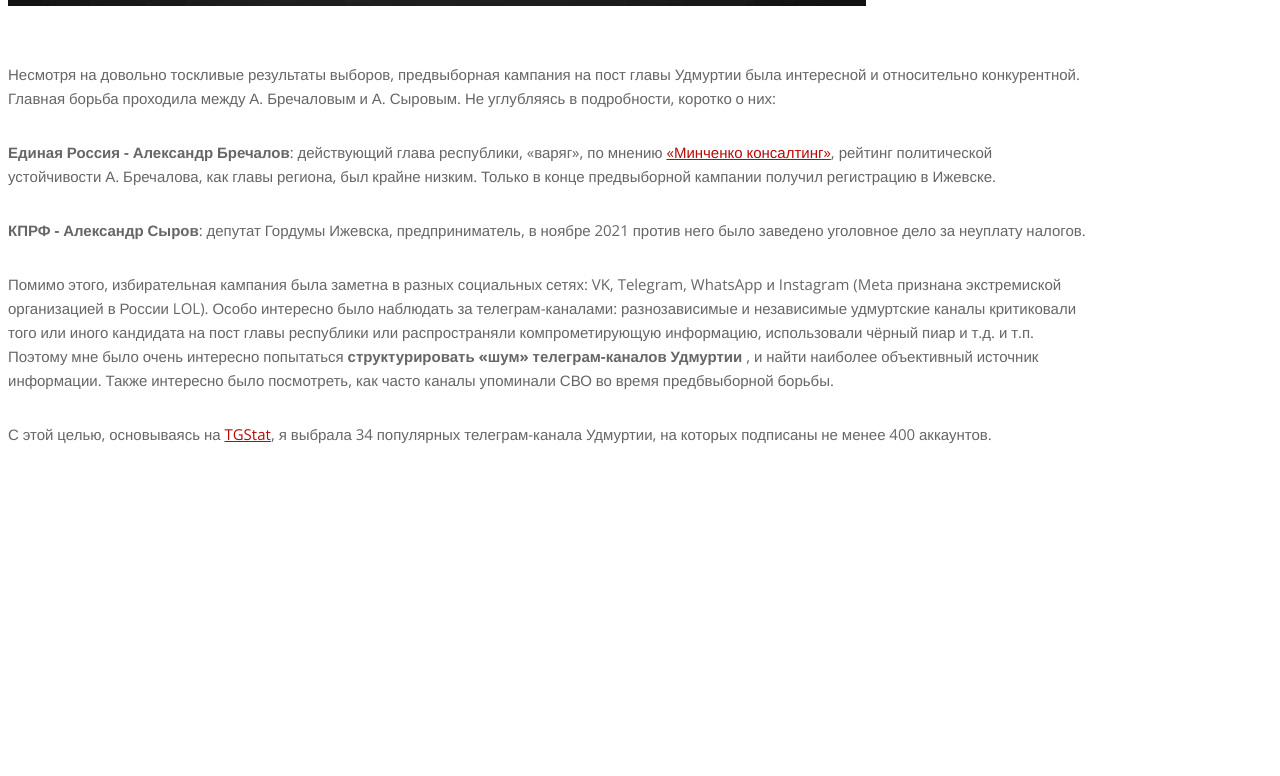
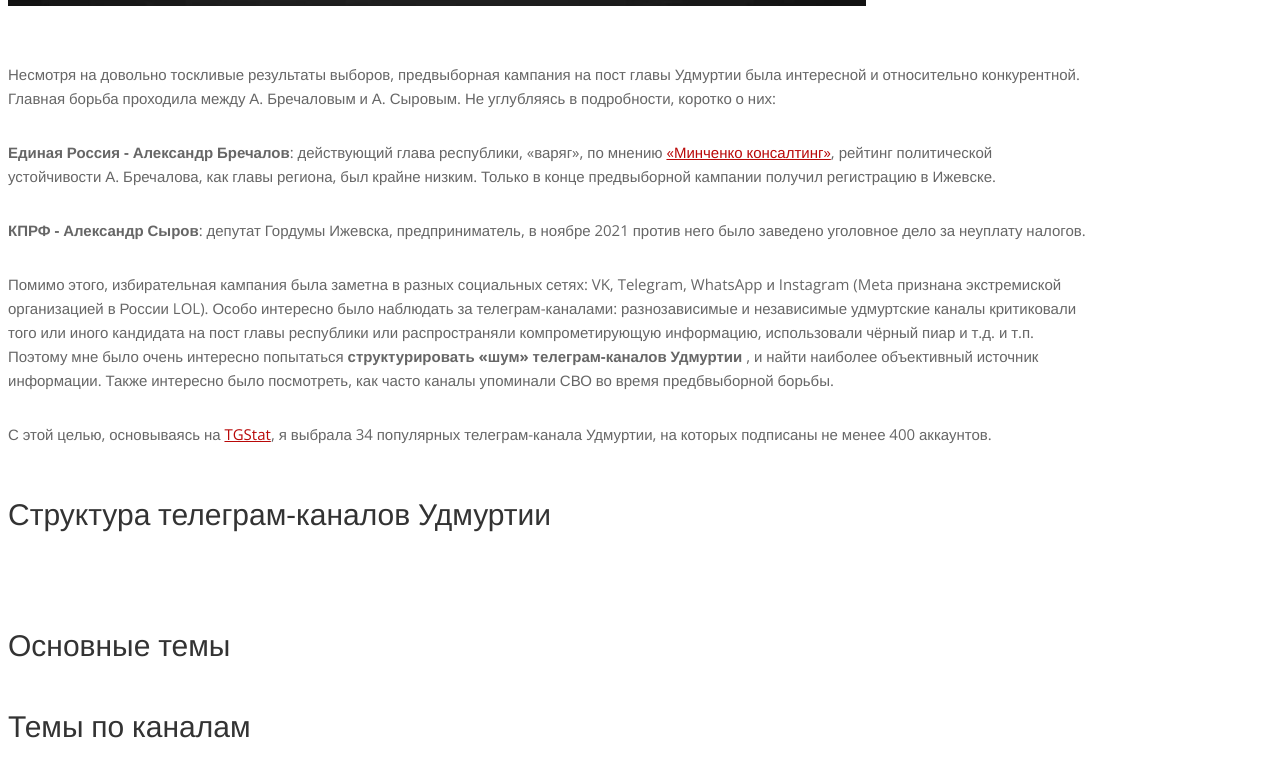
Before and after one commit to ana-alekseeva/ana-alekseeva.github.io, a plain HTML site: page blog/telegram_channels_udm.html in a window 1280 px wide. Shown: the part 1362-2138 px from the top of the page. Before the commit the page ends 1918 px from the top, so only its background shows below. Drawn offline with nearby package versions, Linux system fonts and the light colour scheme; some icons are missing; a web font is replaced by a local one.

Commit message:
Update telegram_channels_udm.html

```diff
--- a/blog/telegram_channels_udm.html
+++ b/blog/telegram_channels_udm.html
@@ -89,9 +89,14 @@
 					    <p>Помимо этого, избирательная кампания была заметна в разных социальных сетях: VK, Telegram, WhatsApp и Instagram (Meta признана экстремиской организацией в России LOL).  Особо интересно было наблюдать за телеграм-каналами: разнозависимые и независимые удмуртские каналы критиковали того или иного кандидата на пост главы республики или распространяли компрометирующую информацию, использовали чёрный пиар и т.д. и т.п.  Поэтому мне было очень интересно попытаться <b> структурировать «шум» телеграм-каналов Удмуртии </b> , и найти наиболее объективный источник информации.
 							Также интересно было посмотреть, как часто каналы упоминали СВО во время предбвыборной борьбы.</p>
                         <p>С этой целью, основываясь на <a href=https://tgstat.ru/tag/udmurtia-region>TGStat</a>, я выбрала 34 популярных телеграм-канала Удмуртии, на которых подписаны не менее 400 аккаунтов. </p>
+					    <h2>Структура телеграм-каналов Удмуртии</h2>
 					    </p><div class="flourish-embed flourish-network" data-src="visualisation/11147293"><script src="https://public.flourish.studio/resources/embed.js"></script></div>
 						<br>
 						<div class="flourish-embed flourish-network" data-src="visualisation/11148869"><script src="https://public.flourish.studio/resources/embed.js"></script></div>
+					    <h2>Основные темы</h2>
+						<div class="flourish-embed" data-src="visualisation/11172526"><script src="https://public.flourish.studio/resources/embed.js"></script></div>
+						<h2>Темы по каналам</h2>
+						<div class="flourish-embed flourish-heatmap" data-src="visualisation/11172539"><script src="https://public.flourish.studio/resources/embed.js"></script></div>
 					</div>
 				</article><!-- #post-## -->
 
```
